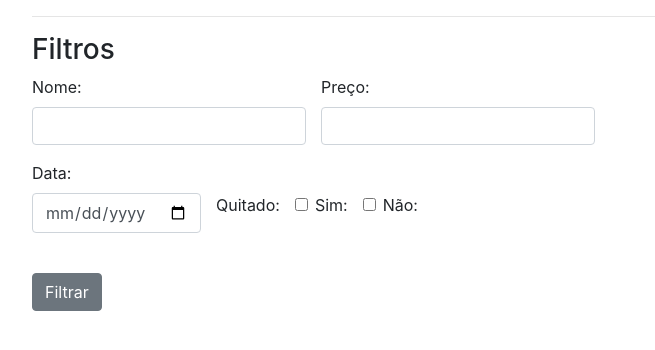
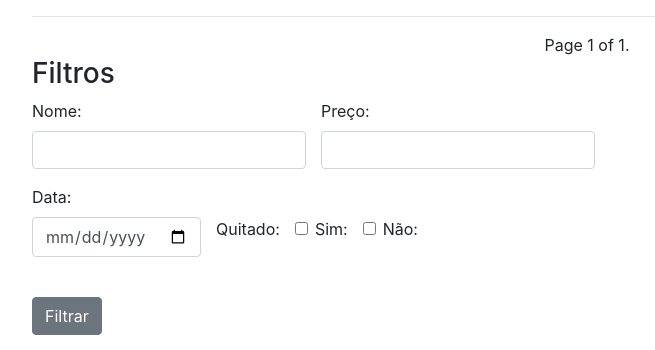
Before and after one commit to Pdr9/atividade-reservas, a Django app: page / in a window 1280 px wide. Shown: the part 215-565 px from the top of the page, without its empty margins (53-708 px from the left). Run offline with Django 4.2, Linux system fonts and the light colour scheme; data that the repository does not hold is empty; some libraries are stand-ins or nearby versions.

Commit message:
paginator

```diff
--- a/core/templates/core/home.html
+++ b/core/templates/core/home.html
@@ -37,7 +37,7 @@
         </tr>
       </thead>
       <tbody>
-        {% for reserva in reservas %}
+        {% for reserva in page_obj %}
         <tr scope="row">
           <td>{{ reserva.cnpj }}</td>
           <td>{{ reserva.name }}</td>
@@ -60,6 +60,23 @@
   </div>
   <div class="container">
     <hr>
+    <div class="pagination" style="display: flex; align-items: center; justify-content: center;">
+      <span class="step-links">
+          {% if page_obj.has_previous %}
+              <a href="?page=1">&laquo; first</a>
+              <a href="?page={{ page_obj.previous_page_number }}">previous</a>
+          {% endif %}
+
+          <span class="current">
+              Page {{ page_obj.number }} of {{ page_obj.paginator.num_pages }}.
+          </span>
+
+          {% if page_obj.has_next %}
+              <a href="?page={{ page_obj.next_page_number }}">next</a>
+              <a href="?page={{ page_obj.paginator.num_pages }}">last &raquo;</a>
+          {% endif %}
+      </span>
+  </div>
     <div>
       <h3>Filtros</h3>
     </div>
--- a/core/views.py
+++ b/core/views.py
@@ -1,5 +1,6 @@
 from django.db.models import Q
 from django.shortcuts import render, redirect, get_object_or_404
+from django.core.paginator import Paginator
 from .forms import ReservaForm
 from .models import Reserva
 
@@ -21,7 +22,13 @@
     else:
         reservas = Reserva.objects.all()
 
-    return render(request, 'core/home.html', {'reservas': reservas})
+    paginator = Paginator(reservas, 5)
+
+    page = request.GET.get('page')
+
+    return render(request, 'core/home.html', {
+        'reservas': reservas,
+        'page_obj': paginator.get_page(page)})
 
 
 def create(request):
```
